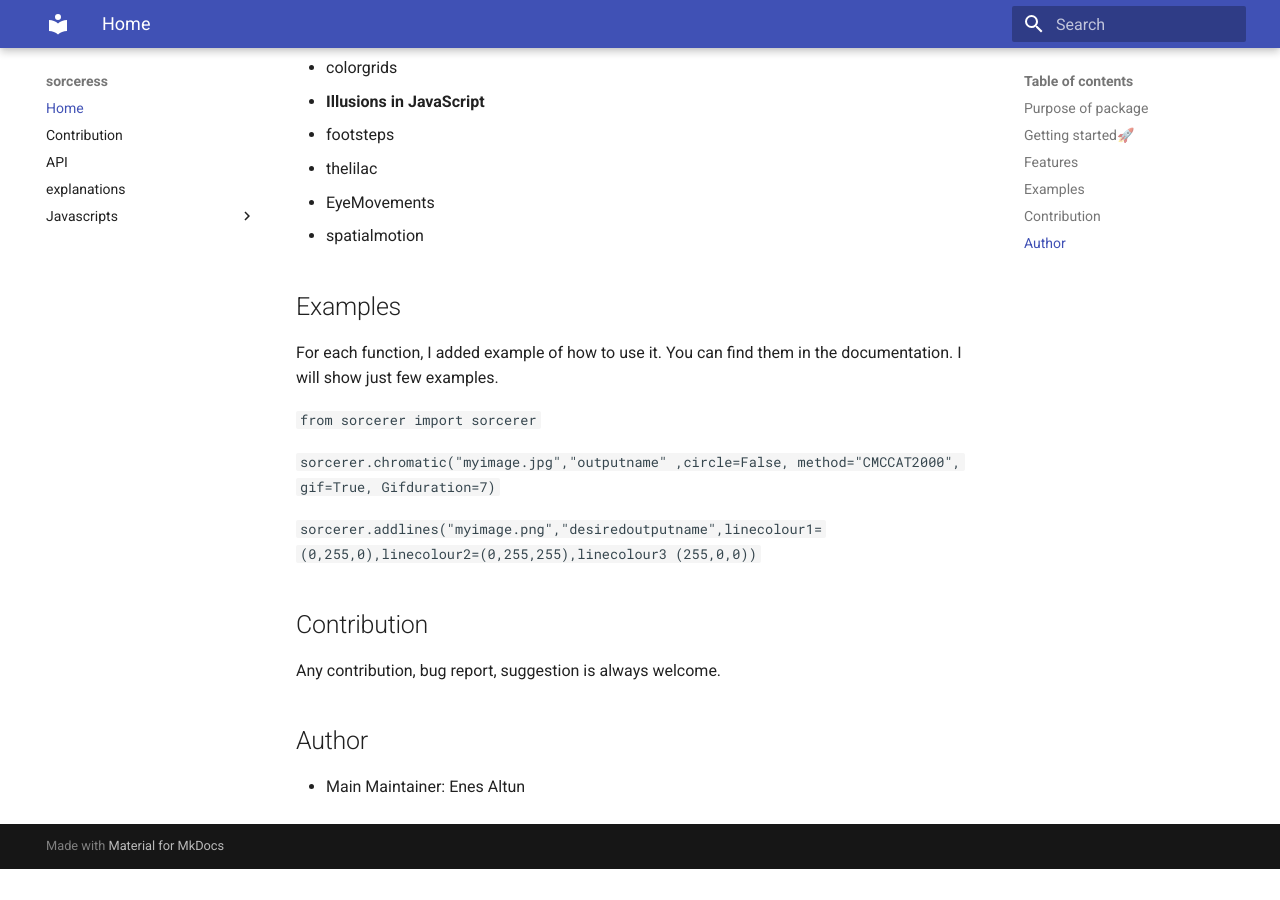
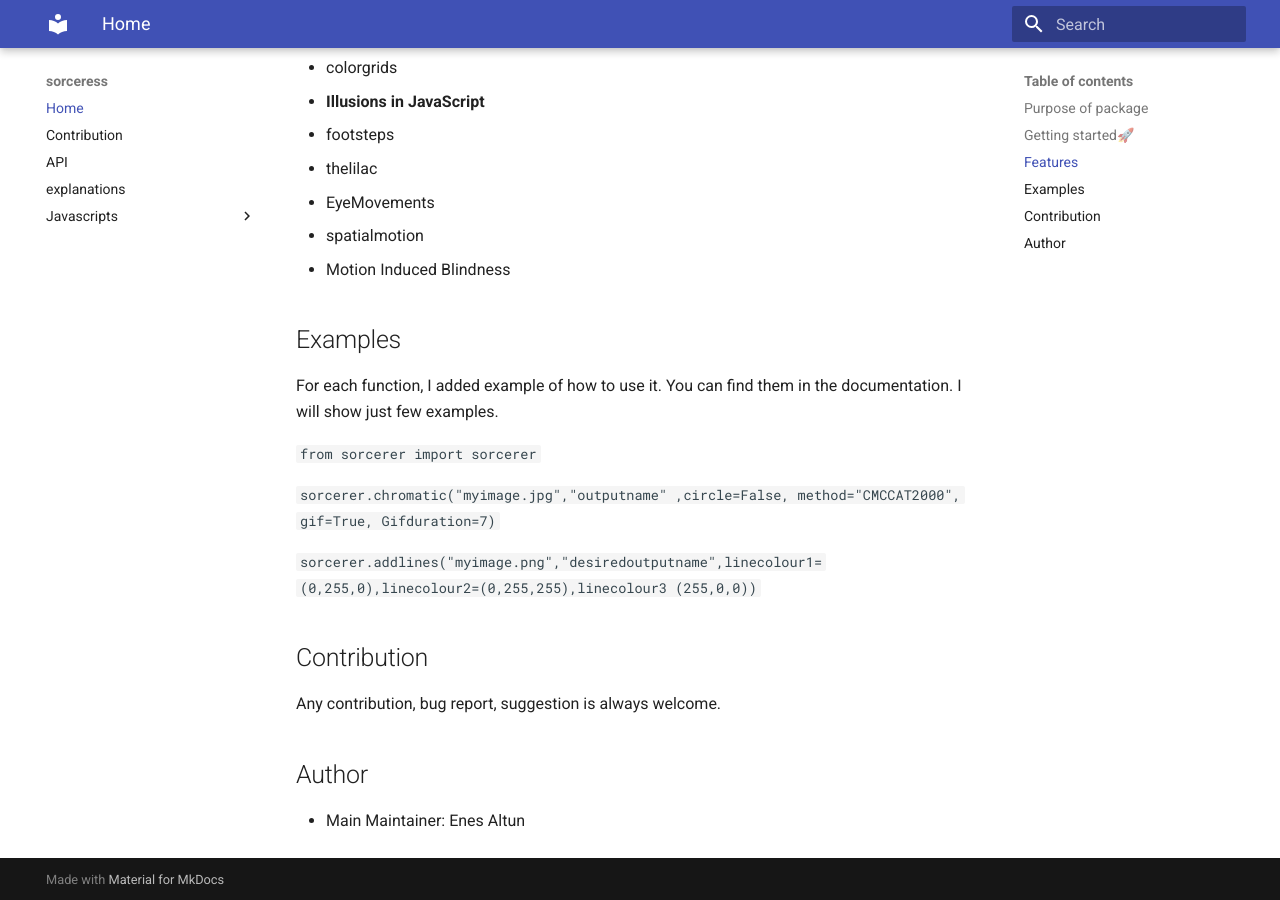
Before and after one commit to altunenes/sorceress, an MkDocs documentation site: the page built from docs/index.md, in a window 1280 px wide and 900 px high, scrolled down 1481 px. Built offline with MkDocs 1.6.1 and Material for MkDocs 9.7.7, drawn with Linux system fonts in a browser that asks for light colours; before the commit the page ends 2350 px from its top, so only the background shows below that.

Commit message:
Motion-induced blindness2 added

```diff
--- a/docs/index.md
+++ b/docs/index.md
@@ -52,6 +52,7 @@ from sorceress import sorceress
 - thelilac
 - EyeMovements
 - spatialmotion
+- Motion Induced Blindness
 
 ## Examples
 
```
Also changed, not shown: docs/jsanimations.md (+2 -0 lines).
